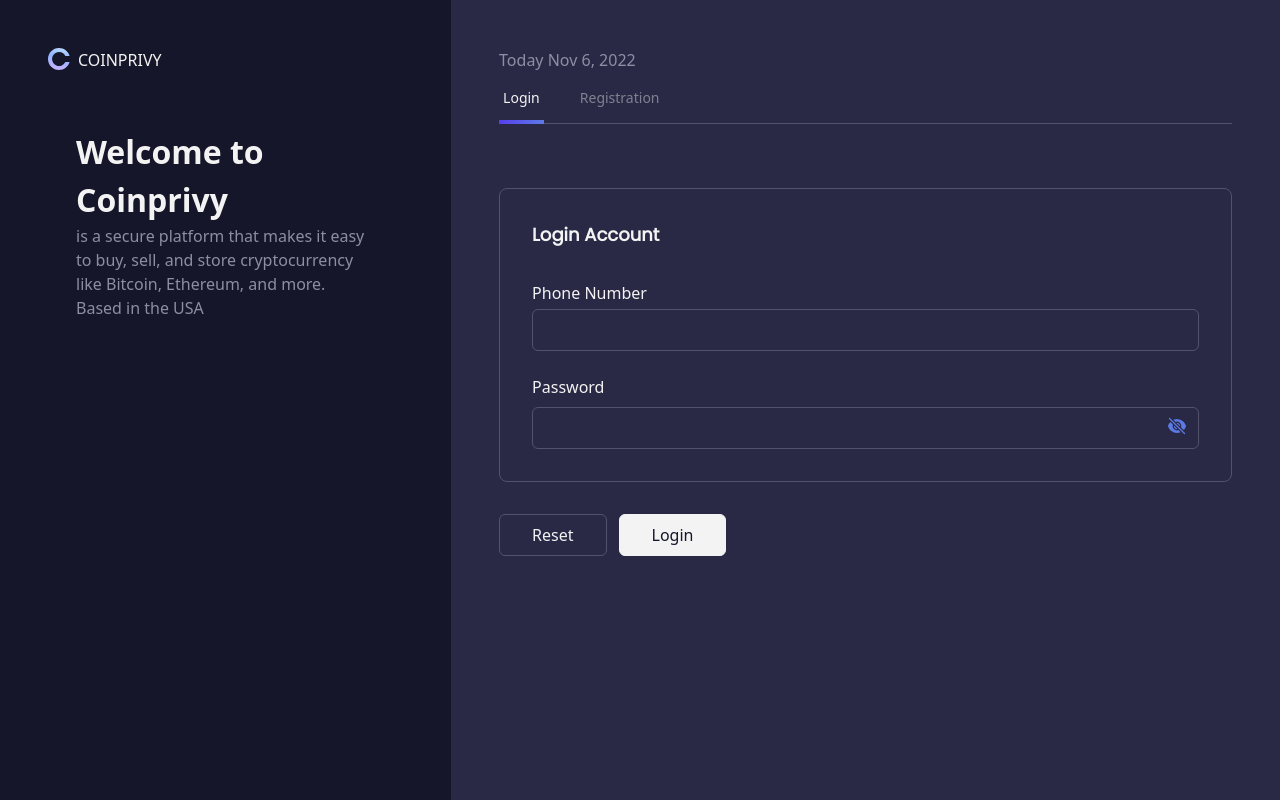
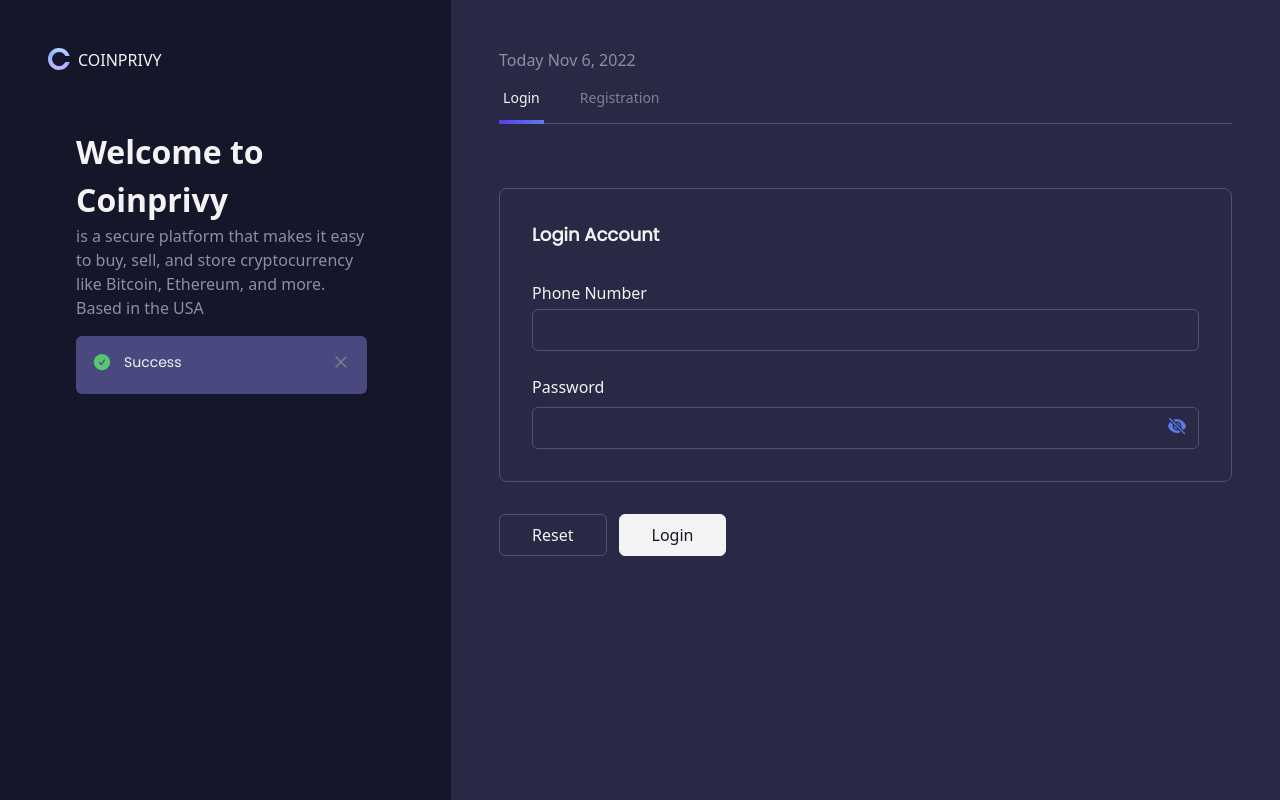
Before and after one commit to husenEF/next-simple-dekstop, a Next.js app: page /login in a window 1280 px wide. Built offline with nearby package versions, Linux system fonts and the light colour scheme.

Commit message:
add alert component

```diff
--- a/pages/login/index.jsx
+++ b/pages/login/index.jsx
@@ -5,6 +5,7 @@ import { formatDate } from '../../src/utils/format';
 import classNames from '../../src/utils/classNames';
 import LoginForm from '../../src/pages/auth/Login';
 import RegistrationForm from '../../src/pages/auth/Registration';
+import Alert from '../../src/components/Alert';
 
 const Login = (props) => {
   const [tabs] = useState([
@@ -44,6 +45,7 @@ const Login = (props) => {
             is a secure platform that makes it easy to buy, sell, and store
             cryptocurrency like Bitcoin, Ethereum, and more. Based in the USA
           </p>
+          <Alert className="mr-2" />
         </div>
       </div>
       <div className="bg-bg-secondary flex-auto p-12">
--- /dev/null
+++ b/src/components/Alert/index.jsx
@@ -0,0 +1,61 @@
+import {
+  CheckCircleIcon,
+  XMarkIcon,
+  InformationCircleIcon,
+} from '@heroicons/react/24/solid';
+import classNames from '../../utils/classNames';
+
+const Alert = ({ className, type, children, onClose, message, title }) => {
+  const icon = {
+    success: (
+      <CheckCircleIcon
+        className="h-5 w-5 text-alert-success"
+        aria-hidden="true"
+      />
+    ),
+    info: (
+      <InformationCircleIcon
+        className="h-5 w-5 text-alert-info"
+        aria-hidden="true"
+      />
+    ),
+  };
+  const renderContent = () => {
+    if (children !== undefined) return children;
+    else {
+      return (
+        <div className="ml-3 text-basic-primary  flex-1 font-poppins">
+          {title && <h3 className="text-sm font-medium ">{title}</h3>}
+          {message && (
+            <div className="mt-2 text-sm ">
+              <p>{message}</p>
+            </div>
+          )}
+        </div>
+      );
+    }
+  };
+  return (
+    <div className={classNames('rounded-md bg-bg-thriary p-4 mt-4', className)}>
+      <div className="flex">
+        <div className="flex-shrink-0">{icon[type]}</div>
+        {renderContent()}
+        <div className="ml-3">
+          <button onClick={onClose}>
+            <XMarkIcon className="w-5 h-5 text-basic-thriary" />
+          </button>
+        </div>
+      </div>
+    </div>
+  );
+};
+
+Alert.defaultProps = {
+  type: 'success',
+  className: '',
+  message: '',
+  title: 'Success',
+  onClose: () => null,
+};
+
+export default Alert;
--- a/src/pages/auth/Registration/module.js
+++ b/src/pages/auth/Registration/module.js
@@ -1,6 +1,7 @@
 import { useState } from 'react';
 import { useMutation } from '@tanstack/react-query';
 
+import { logger } from '../../../utils/logger';
 import { useRegister } from '../../../hooks/useRegisters';
 import countryCode from '../../../data/countryCode';
 
@@ -22,6 +23,7 @@ const useRegistationModule = () => {
     password: '',
     latlong: '-7.8011945,110.364917',
     device_type: 2,
+    device_token: null,
   });
 
   const [isShowPassword, togglePassword] = useState(false);
@@ -41,7 +43,7 @@ const useRegistationModule = () => {
   const handleChange = (key = 'phone', value = '') => {
     setForm({ ...form, [key]: value });
   };
-
+  logger.info({ saveMutation });
   return {
     countryList,
     selected,
--- a/src/pages/auth/Registration/view.jsx
+++ b/src/pages/auth/Registration/view.jsx
@@ -11,7 +11,6 @@ import InputGroup from '../../../components/Input/InputGroup';
 const RegistrationView = ({ data, event, onSave }) => {
   return (
     <>
-      <pre>{JSON.stringify(data?.form)}</pre>
       <div className="register-form border border-basic-stroke rounded-lg p-8">
         <h2 className="text-basic-primary text-lg font-poppins font-semibold">
           Create New Account
--- a/tailwind.config.js
+++ b/tailwind.config.js
@@ -4,7 +4,7 @@ module.exports = {
     './app/**/*.{js,ts,jsx,tsx}',
     './pages/**/*.{js,ts,jsx,tsx}',
     './components/**/*.{js,ts,jsx,tsx}',
-    "./src/**/*.{js,ts,jsx,tsx}",
+    './src/**/*.{js,ts,jsx,tsx}',
   ],
   theme: {
     fontFamily: {
@@ -30,6 +30,10 @@ module.exports = {
           primary: '#5C7AE5',
           secondary: '#563EEE',
         },
+        alert: {
+          success: '#5AC571',
+          info: '#22CEF4',
+        },
       },
     },
   },
```
